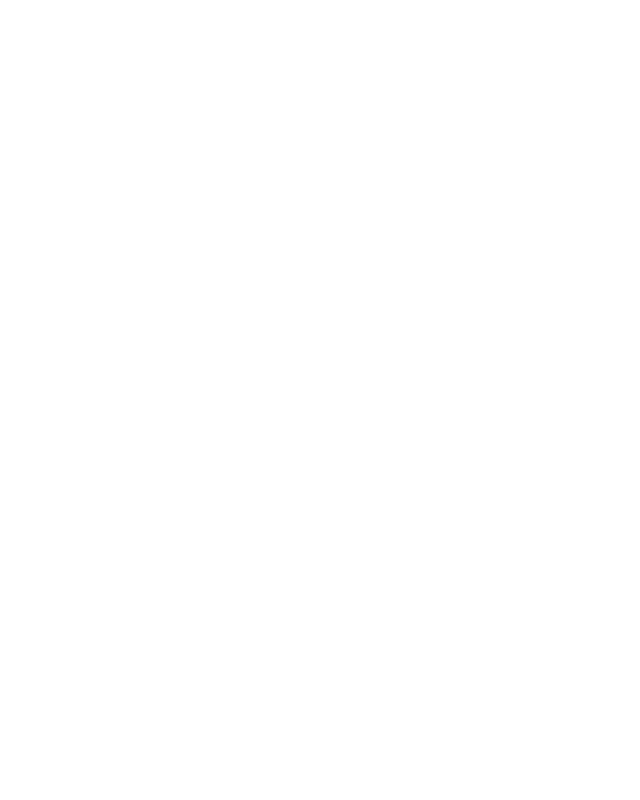
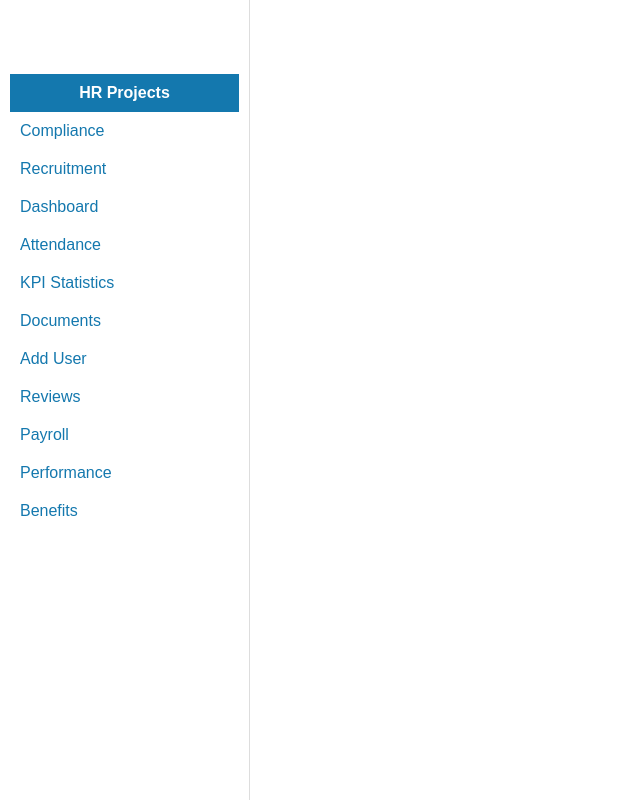
Before and after one commit to MajdBsat/HR-Nexus-Demo, a React (Vite) app in the folder HR-Frontend/: page / in a window 1280 px wide. Before the commit this address had no page. Shown: the whole page, without its empty margins (0-640 px from the left). Built offline with nearby package versions, Linux system fonts and the light colour scheme.

Commit message:
created side bar

```diff
--- a/HR-Frontend/package.json
+++ b/HR-Frontend/package.json
@@ -16,6 +16,7 @@
     "react": "^19.0.0",
     "react-bootstrap": "^2.10.9",
     "react-dom": "^19.0.0",
+    "react-icons": "^5.5.0",
     "react-router-dom": "^7.4.0",
     "recharts": "^2.15.1"
   },
--- a/HR-Frontend/src/App.jsx
+++ b/HR-Frontend/src/App.jsx
@@ -1,28 +1,29 @@
-
-import {Route, Routes} from 'react-router-dom'
-import Recruitment from './pages/Recruitment'
-import './styles/App.css'
-import Jobs from './pages/Recruitment/Jobs'
-import Candidates from './pages/Recruitment/Candidates'
-import Onboarding from './pages/Recruitment/Onboarding'
-import Jobs_Emp from './pages/Recruitment/Jobs_Emp'
-import Add_new_job from './pages/Recruitment/New_Job'
-import Add_New_Onboarding_Task from './pages/Recruitment/New_Onboarding_Task'
-import Apply_To_Job from './pages/Recruitment/Apply_To_Job'
-import Onboarding_Emp from './pages/Recruitment/Onboarding_Emp'
-import PayrollMain from './pages/Payroll/Payroll_Main_Page'
-import Login from "./components/Login"
-import Register from "./components/Register"
-import EmployeeList from "./pages/EmployeeManagement/EmployeeList"
-import UserProfile from "./pages/Profile/UserProfile"
-import Dashboard from "./pages/Dashboard/Dashboard"
-import Attendance from './pages/Attendance/Attendance'
-
-
+import { Route, Routes } from "react-router-dom";
+import Recruitment from "./pages/Recruitment";
+import "./styles/App.css";
+import Jobs from "./pages/Recruitment/Jobs";
+import Candidates from "./pages/Recruitment/Candidates";
+import Onboarding from "./pages/Recruitment/Onboarding";
+import Jobs_Emp from "./pages/Recruitment/Jobs_Emp";
+import Add_new_job from "./pages/Recruitment/New_Job";
+import Add_New_Onboarding_Task from "./pages/Recruitment/New_Onboarding_Task";
+import Apply_To_Job from "./pages/Recruitment/Apply_To_Job";
+import Onboarding_Emp from "./pages/Recruitment/Onboarding_Emp";
+import PayrollMain from "./pages/Payroll/Payroll_Main_Page";
+import Login from "./components/Login";
+import Register from "./components/Register";
+import EmployeeList from "./pages/EmployeeManagement/EmployeeList";
+import UserProfile from "./pages/Profile/UserProfile";
+import Dashboard from "./pages/Dashboard/Dashboard";
+import Attendance from "./pages/Attendance/Attendance";
+import Sidebar from "./components/Side_Bar";
 
 function App() {
   return (
     <>
+      <div>
+        <Sidebar />
+      </div>
       <Routes>
         <Route path="/attendance" element={<Attendance />} />
         <Route path="/login" element={<Login />} />
@@ -44,7 +45,7 @@
             </Route>
           </Route>
           <Route path="payroll">
-          <Route path='' element={<PayrollMain />} />
+            <Route path="" element={<PayrollMain />} />
           </Route>
         </Route>
 
--- /dev/null
+++ b/HR-Frontend/src/components/Side_Bar/index.css
@@ -0,0 +1,43 @@
+.sidebar {
+    width: 250px;
+    height: 100vh;
+    background-color: white;
+    border-right: 1px solid #ddd;
+    padding: 10px;
+    transition: width 0.3s ease;
+  }
+
+  .closed {
+    width: 50px;
+  }
+
+  .toggle-btn {
+    background: none;
+    border: none;
+    cursor: pointer;
+    font-size: 24px;
+    margin-bottom: 10px;
+  }
+
+  .menu {
+    list-style-type: none;
+    padding: 0;
+  }
+
+  .menu li {
+    padding: 10px;
+    color: #1478AE;
+    cursor: pointer;
+    transition: background 0.3s;
+  }
+
+  .menu li.active {
+    background-color: #1478AE;
+    color: white;
+    font-weight: bold;
+    text-align: center;
+  }
+
+  .menu li:hover {
+    background-color: #f0f0f0;
+  }
--- /dev/null
+++ b/HR-Frontend/src/components/Side_Bar/index.jsx
@@ -0,0 +1,35 @@
+import React, { useState } from "react";
+import { FaBars } from "react-icons/fa";
+import "./index.css";
+
+const Sidebar = () => {
+  const [isOpen, setIsOpen] = useState(true);
+
+  const toggleSidebar = () => {
+    setIsOpen(!isOpen);
+  };
+
+  return (
+    <div className={`sidebar ${isOpen ? "open" : "closed"}`}>
+      <button className="toggle-btn" onClick={toggleSidebar}>
+        <FaBars />
+      </button>
+      <ul className="menu">
+        <li className="active">HR Projects</li>
+        <li>Compliance</li>
+        <li>Recruitment</li>
+        <li>Dashboard</li>
+        <li>Attendance</li>
+        <li>KPI Statistics</li>
+        <li>Documents</li>
+        <li>Add User</li>
+        <li>Reviews</li>
+        <li>Payroll</li>
+        <li>Performance</li>
+        <li>Benefits</li>
+      </ul>
+    </div>
+  );
+};
+
+export default Sidebar;
```
Also changed, not shown: 1 other file (tests, documents, lock files or other folders).
